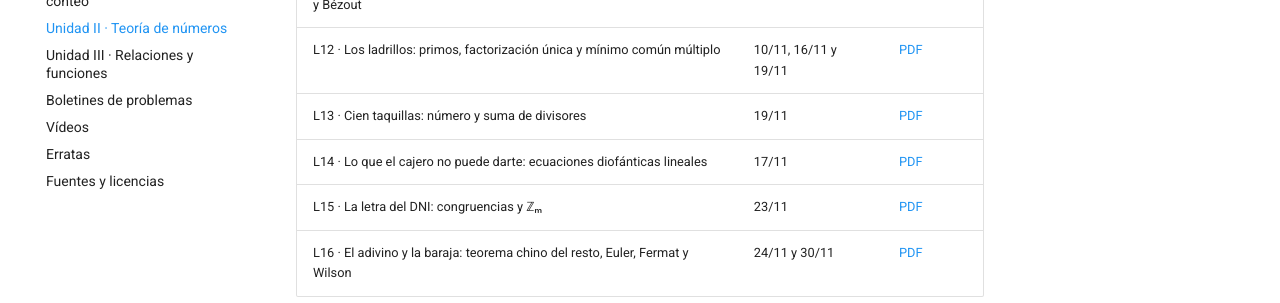
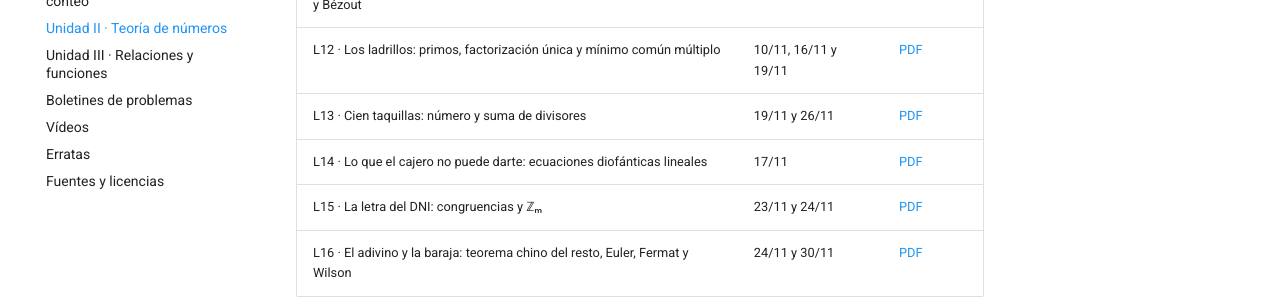
Before and after one commit to llafuent/md2627, an MkDocs documentation site: the page built from docs/unidad2.md, in a window 1280 px wide and 900 px high, scrolled down 341 px. Shown: the part 152-455 px from the top of the window. Built offline with MkDocs 1.6.1 and Material for MkDocs 9.7.7, drawn with Linux system fonts in a browser that asks for light colours.

Commit message:
Publicar material: unidad2.md

```diff
--- a/docs/unidad2.md
+++ b/docs/unidad2.md
@@ -12,9 +12,9 @@ Los boletines están en [Boletines](boletines.md).
 | L10 · El primer elemento: buena ordenación, inducción, cociente y resto | 6/11 y 9/11 | [PDF](material/u2/notasGuiadasL10.pdf) |
 | L11 · Cuando el resto es 0: divisibilidad, máximo común divisor, Euclides y Bézout | 9/11 y 10/11 | [PDF](material/u2/notasGuiadasL11.pdf) |
 | L12 · Los ladrillos: primos, factorización única y mínimo común múltiplo | 10/11, 16/11 y 19/11 | [PDF](material/u2/notasGuiadasL12.pdf) |
-| L13 · Cien taquillas: número y suma de divisores | 19/11 | [PDF](material/u2/notasGuiadasL13.pdf) |
+| L13 · Cien taquillas: número y suma de divisores | 19/11 y 26/11 | [PDF](material/u2/notasGuiadasL13.pdf) |
 | L14 · Lo que el cajero no puede darte: ecuaciones diofánticas lineales | 17/11 | [PDF](material/u2/notasGuiadasL14.pdf) |
-| L15 · La letra del DNI: congruencias y ℤₘ | 23/11 | [PDF](material/u2/notasGuiadasL15.pdf) |
+| L15 · La letra del DNI: congruencias y ℤₘ | 23/11 y 24/11 | [PDF](material/u2/notasGuiadasL15.pdf) |
 | L16 · El adivino y la baraja: teorema chino del resto, Euler, Fermat y Wilson | 24/11 y 30/11 | [PDF](material/u2/notasGuiadasL16.pdf) |
 
 ## Pizarras
```
